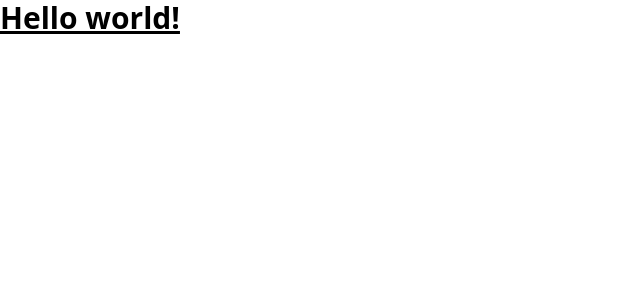
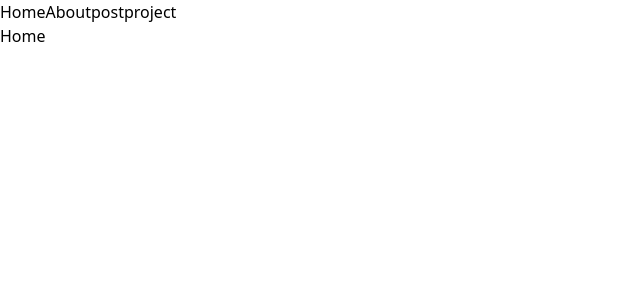
Before and after one commit to pankaj485/sample_sanity_portfolio, a React (Create React App) app: page / in a window 1280 px wide. Shown: the top 300 px of the page, without its empty margins (0-640 px from the left). Built offline with nearby package versions, Linux system fonts and the light colour scheme.

Commit message:
add basic routing

```diff
--- a/package.json
+++ b/package.json
@@ -9,6 +9,7 @@
     "@testing-library/user-event": "^13.5.0",
     "react": "^18.2.0",
     "react-dom": "^18.2.0",
+    "react-router-dom": "^6.3.0",
     "react-scripts": "5.0.1",
     "web-vitals": "^2.1.4"
   },
--- a/src/App.js
+++ b/src/App.js
@@ -1,9 +1,24 @@
 import * as React from "react";
+import { Routes, Route, Link } from "react-router-dom";
+
+import Home from "./components/Home";
+import About from "./components/About.js";
+import SinglePost from "./components/SinglePost";
+import Post from "./components/Post";
+import Project from "./components/Project";
+import NavBar from "./components/NavBar";
 
 function App() {
   return (
     <div className="App">
-      <h1 className="text-3xl font-bold underline">Hello world!</h1>
+      <NavBar />
+      <Routes>
+        <Route path="/" element={<Home />} />
+        <Route path="about" element={<About />} />
+        <Route path="post/:slug" element={<SinglePost />} />
+        <Route path="post" element={<Post />} />
+        <Route path="project" element={<Project />} />
+      </Routes>
     </div>
   );
 }
--- a/src/components/NavBar.js
+++ b/src/components/NavBar.js
@@ -1,7 +1,19 @@
 import React from "react";
+import { Link } from "react-router-dom";
 
 const NavBar = () => {
-  return <div>NavBar</div>;
+  return (
+    <header>
+      <div>
+        <nav>
+          <Link to="/">Home</Link>
+          <Link to="about">About</Link>
+          <Link to="post">post</Link>
+          <Link to="project">project</Link>
+        </nav>
+      </div>
+    </header>
+  );
 };
 
 export default NavBar;
--- a/src/index.js
+++ b/src/index.js
@@ -3,11 +3,14 @@ import ReactDOM from "react-dom/client";
 import "./index.css";
 import App from "./App";
 import reportWebVitals from "./reportWebVitals";
+import { BrowserRouter } from "react-router-dom";
 
 const root = ReactDOM.createRoot(document.getElementById("root"));
 root.render(
   <React.StrictMode>
-    <App />
+    <BrowserRouter>
+      <App />
+    </BrowserRouter>
   </React.StrictMode>
 );
 
```
Also changed, not shown: 1 other file (tests, documents, lock files or other folders).
